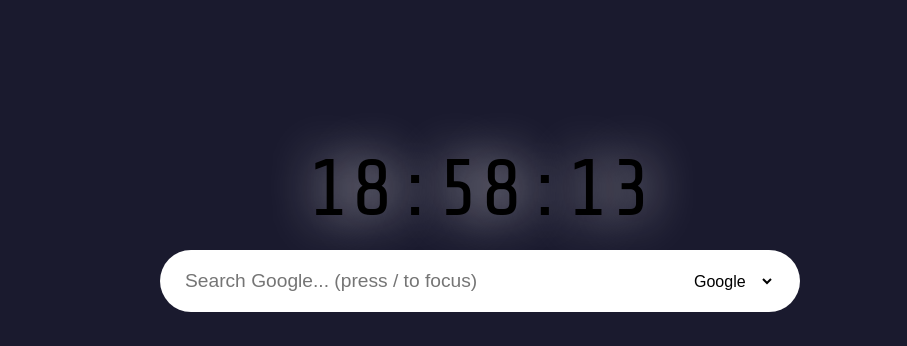
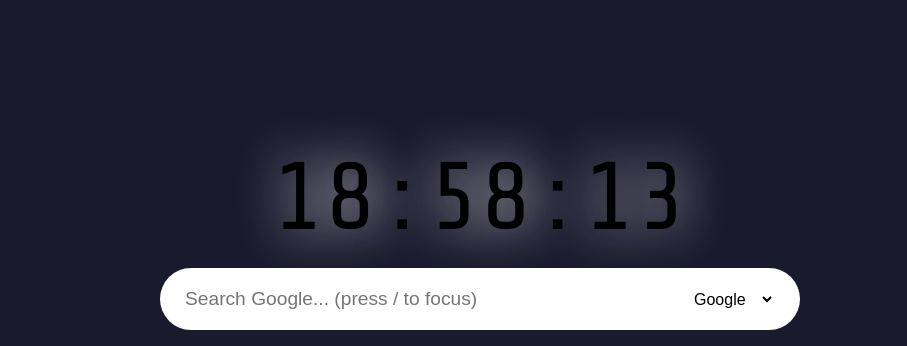
Before and after one commit to ashish757/simpleTab, a plain HTML site: page index.html in a window 1280 px wide. Shown: the top 346 px of the page, without its empty margins (160-1067 px from the left). Drawn offline with nearby package versions, Linux system fonts and the light colour scheme; no server answers.

Commit message:
minor ui improvement

```diff
--- a/styles.css
+++ b/styles.css
@@ -119,6 +119,8 @@ form {
     text-shadow: 0px 0px 50px #f5f2f2;
     font-variant-numeric: tabular-nums;
     font-family: 'Share Tech Mono', monospace;
+    font-size: 6rem;
+    margin-bottom: 1rem;
 }
 
 @keyframes slideUp {
@@ -130,10 +132,6 @@ form {
     }
 }
 
-#currentTime {
-    font-size: 5rem;
-    margin-bottom: 1rem;
-}
 
 
 
```
